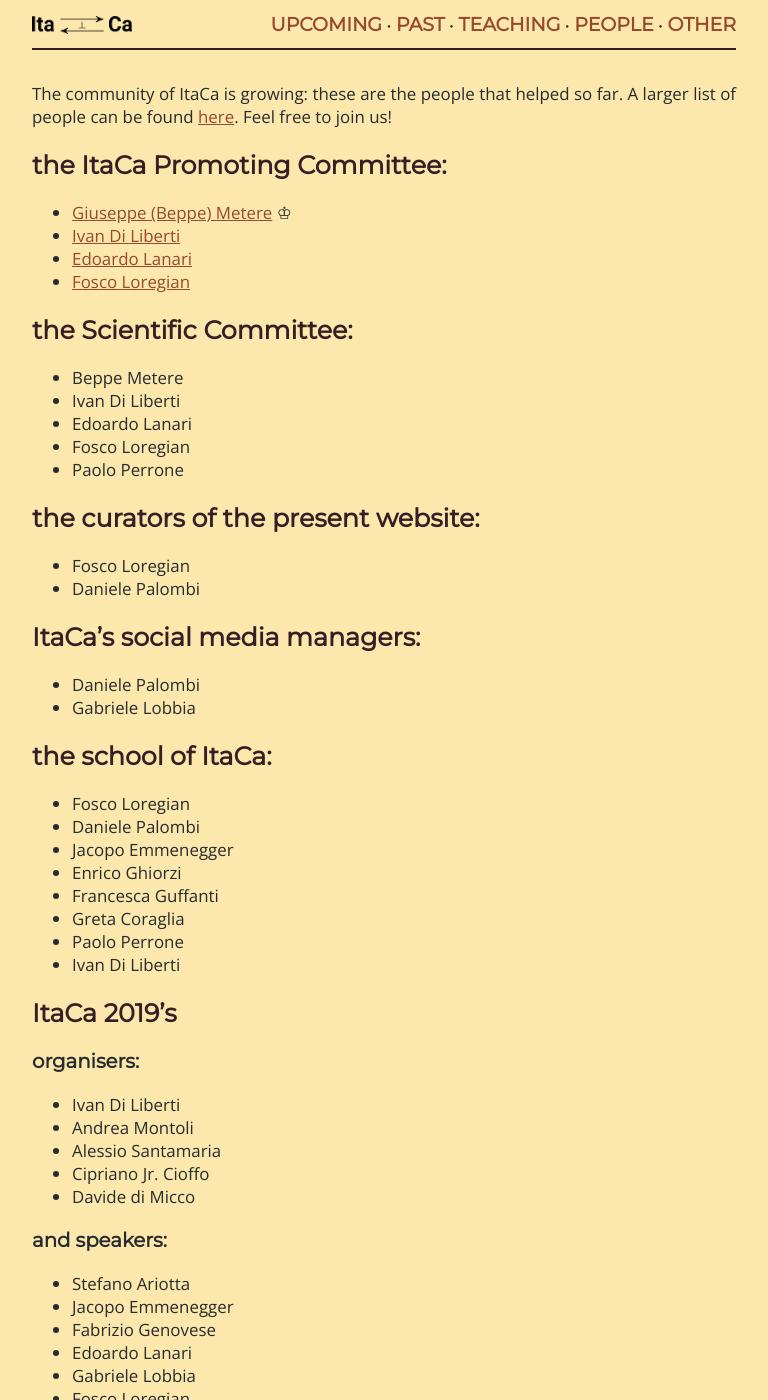
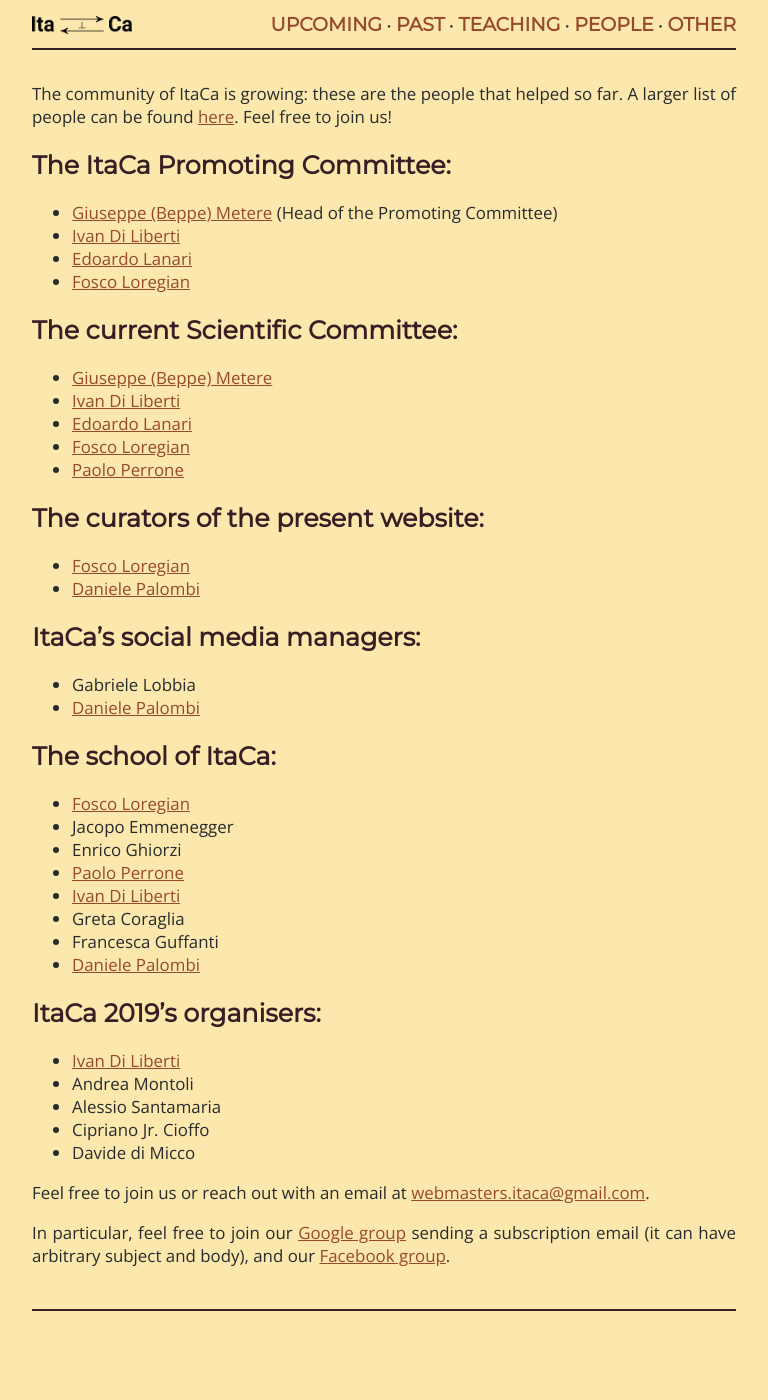
Before and after one commit to Progetto-ItaCa/Progetto-ItaCa.github.io, a Jekyll site: the page built from pages/name.md, in a window 1280 px wide and 1400 px high. Shown: the whole window, without its empty margins (256-1024 px from the left). Built offline with Jekyll 4.4.1, drawn with Linux system fonts in a browser that asks for light colours; our own code applies the rules of GitHub Pages for plain Markdown files; some of the changed text lies outside the part shown.

Commit message:
pagina nomi più sobria

```diff
--- a/pages/name.md
+++ b/pages/name.md
@@ -3,90 +3,55 @@ title: People
 ---
 The community of ItaCa is growing: these are the people that helped so far. A larger list of people can be found <a href="../pages/loca.html">here</a>. Feel free to join us!
 
-## the ItaCa Promoting Committee:
+## The ItaCa Promoting Committee:
 <div id="pc"></div>
 
-- <a href="http://math.unipa.it/metere" target="_blank">Giuseppe (Beppe) Metere</a> ♔
+- <a href="http://math.unipa.it/metere" target="_blank">Giuseppe (Beppe) Metere</a> (Head of the Promoting Committee)
 - <a href="http://diliberti.github.io" target="_blank">Ivan Di Liberti</a>
 - <a href="https://edolana.github.io" target="_blank">Edoardo Lanari</a>
 - <a href="http://tetrapharmakon.github.io" target="_blank">Fosco Loregian</a>
 
-## the Scientific Committee:
+## The current Scientific Committee:
 <div id="sc"></div>
 
-- Beppe Metere
-- Ivan Di Liberti
-- Edoardo Lanari
-- Fosco Loregian
-- Paolo Perrone
+- <a href="http://math.unipa.it/metere" target="_blank">Giuseppe (Beppe) Metere</a>
+- <a href="http://diliberti.github.io" target="_blank">Ivan Di Liberti</a>
+- <a href="https://edolana.github.io" target="_blank">Edoardo Lanari</a>
+- <a href="http://tetrapharmakon.github.io" target="_blank">Fosco Loregian</a>
+- <a href="http://www.paoloperrone.org" target="_blank">Paolo Perrone</a>
 
-## the curators of the present website:
+## The curators of the present website:
 <div id="web"></div>
 
-- Fosco Loregian
-- Daniele Palombi
+- <a href="http://tetrapharmakon.github.io" target="_blank">Fosco Loregian</a>
+- <a href="http://dpl0a.github.io" target="_blank">Daniele Palombi</a>
 
 ## ItaCa's social media managers:
 <div id="smm"></div>
 
-- Daniele Palombi
 - Gabriele Lobbia
+- <a href="http://dpl0a.github.io" target="_blank">Daniele Palombi</a>
 
-## the school of ItaCa:
+## The school of ItaCa:
 <div id="school"></div>
 
-- Fosco Loregian
-- Daniele Palombi
+- <a href="http://tetrapharmakon.github.io" target="_blank">Fosco Loregian</a>
 - Jacopo Emmenegger
 - Enrico Ghiorzi
+- <a href="http://www.paoloperrone.org" target="_blank">Paolo Perrone</a>
+- <a href="http://diliberti.github.io" target="_blank">Ivan Di Liberti</a>
+- Greta Coraglia
 - Francesca Guffanti
-- Greta Coraglia
-- Paolo Perrone
-- Ivan Di Liberti
+- <a href="http://dpl0a.github.io" target="_blank">Daniele Palombi</a>
 
-## ItaCa 2019's
+## ItaCa 2019's organisers:
 
-### organisers:
-
-- Ivan Di Liberti
+- <a href="http://diliberti.github.io" target="_blank">Ivan Di Liberti</a>
 - Andrea Montoli
 - Alessio Santamaria
 - Cipriano Jr. Cioffo
 - Davide di Micco
 
-### and speakers:
-
-- Stefano Ariotta
-- Jacopo Emmenegger
-- Fabrizio Genovese
-- Edoardo Lanari
-- Gabriele Lobbia
-- Fosco Loregian
-- Samuele Maschio
-- Claudia
-- Menini
-- Marco Perin
-- Ilaria Rossinelli
-
-## ItaCa 2020's
-
-### speakers:
-
- - Andrea Gagna
- - Nicola Gambino
- - Simone Ghiorzi
- - Fosco Loregian
- - Milly Maietti
- - Denis Nardin
- - Simona Paoli
- - Paolo Perrone
- - Pino Rosolini
- - Martina Rovelli
- - Alessio Santamaria
- - Giacomo Tendas
- - Davide Trotta
- - Simone Virili
-
 
 Feel free to join us or reach out with an email at [webmasters.itaca@gmail.com](mailto:webmasters.itaca@gmail.com).
 
```
